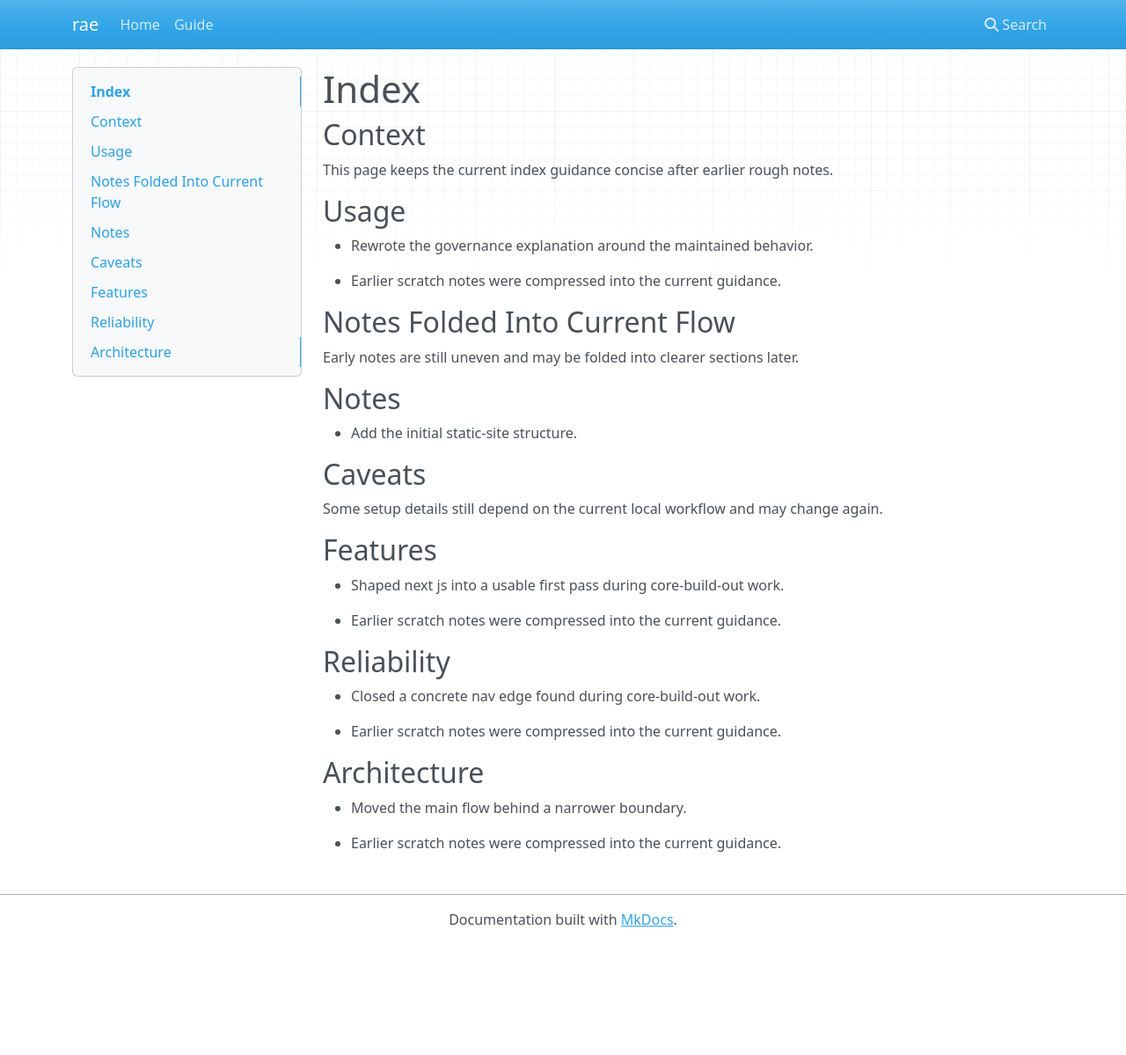
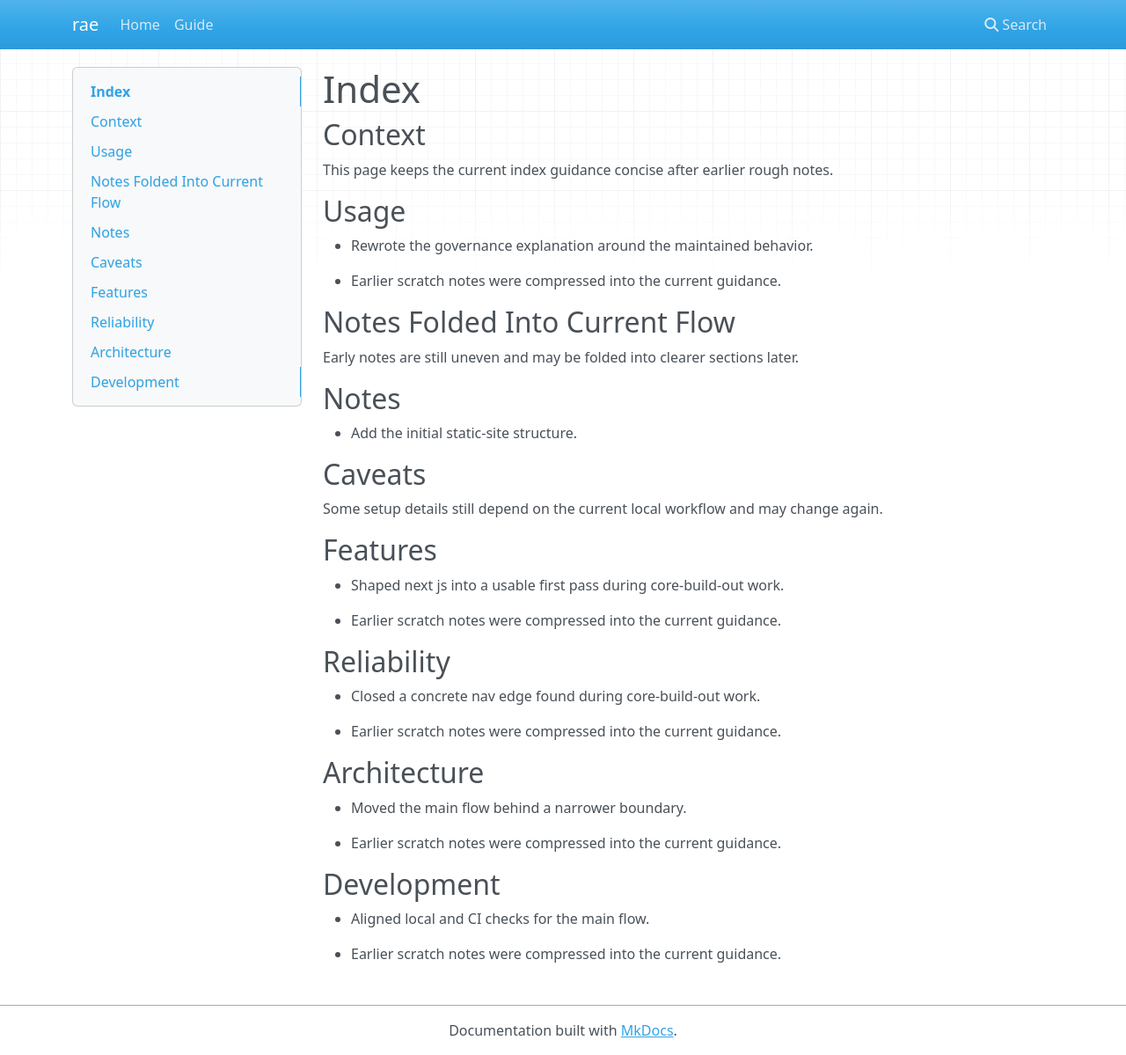
Before and after one commit to sebastianspicker/rae, an MkDocs documentation site: the page built from docs/INDEX.md, in a window 1280 px wide and 1199 px high. Shown: the whole window at 88% size. Built offline with MkDocs 1.6.1, drawn with Linux system fonts in a browser that asks for light colours; nearby versions of some CDN libraries.

Commit message:
build: align local setup commands with current package layout
Keep general changes aligned across ci.yml, INDEX.md.

```diff
--- a/docs/INDEX.md
+++ b/docs/INDEX.md
@@ -32,3 +32,8 @@ Some setup details still depend on the current local workflow and may change aga
 - Moved the main flow behind a narrower boundary.
 
 - Earlier scratch notes were compressed into the current guidance.
+
+## Development
+- Aligned local and CI checks for the main flow.
+
+- Earlier scratch notes were compressed into the current guidance.
```
Also changed, not shown: 1 other file.
